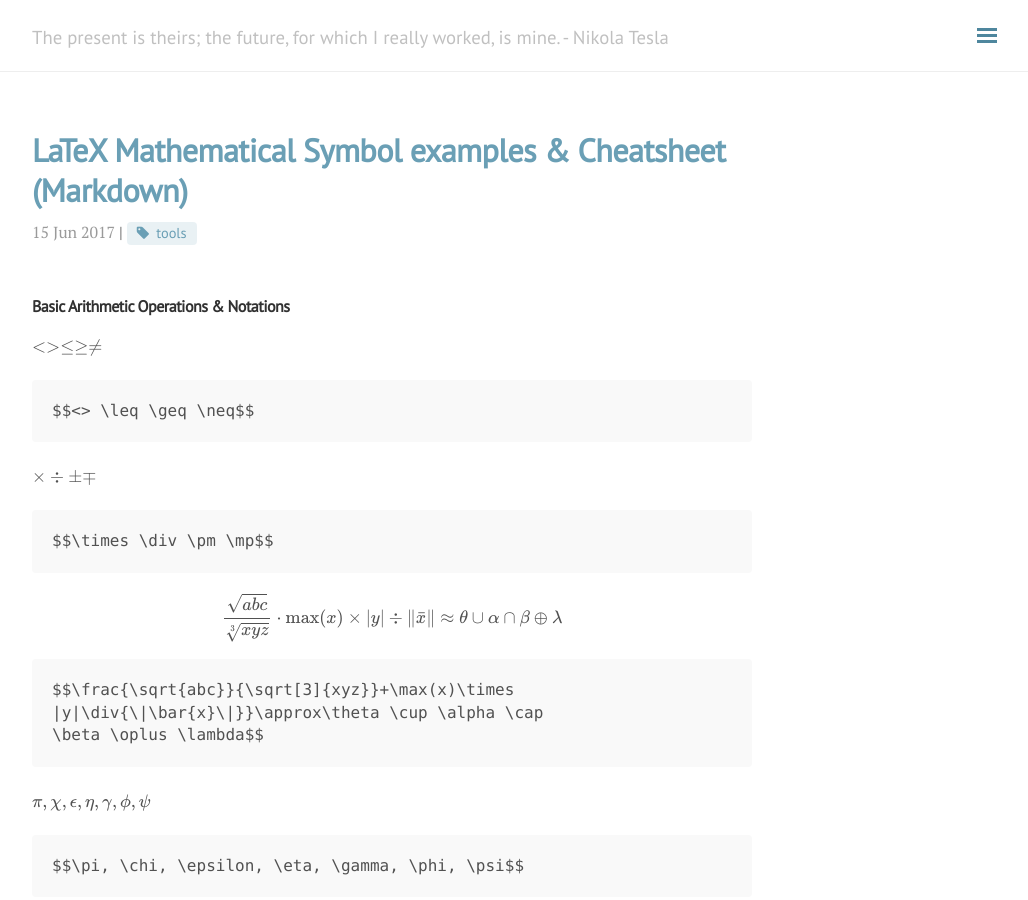
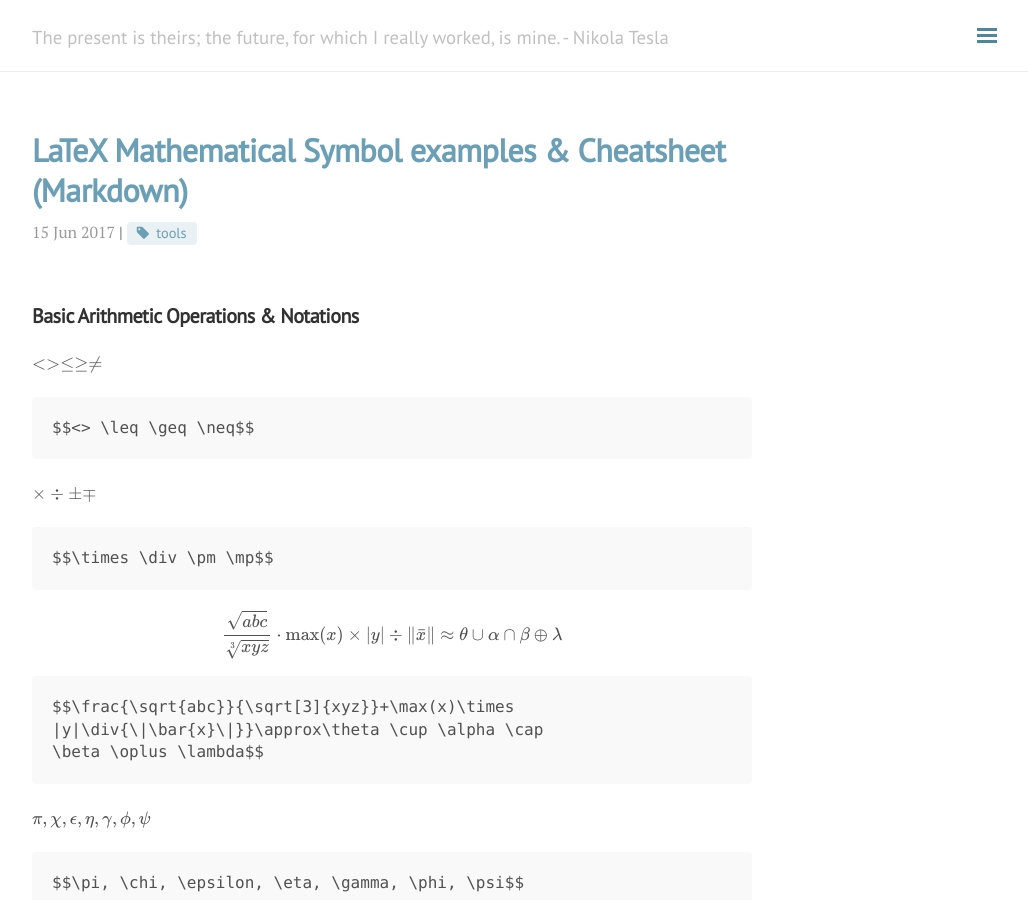
Before and after one commit to andylikescodes/andylikescodes.github.io, a Jekyll site: the page built from _posts/2017-06-15-LaTex-Mathematical-Symbols-Examples-Cheatsheets-markdown.md, in a window 1280 px wide and 900 px high. Shown: the whole window, without its empty margins (248-1276 px from the left). Built offline with Jekyll 4.4.1, drawn with Linux system fonts in a browser that asks for light colours; nearby versions of some CDN libraries; formulas are drawn with MathJax 3; comment, search, counter and statistics services are not loaded.

````diff
--- a/_posts/2017-06-15-LaTex-Mathematical-Symbols-Examples-Cheatsheets-markdown.md
+++ b/_posts/2017-06-15-LaTex-Mathematical-Symbols-Examples-Cheatsheets-markdown.md
@@ -6,7 +6,7 @@ category: Useful Tools
 ---
 
 
-#### Basic Arithmetic Operations & Notations
+## Basic Arithmetic Operations & Notations
 
 $$<> \leq \geq \neq$$
 ```
@@ -34,7 +34,7 @@ $$\rho, \sigma, \Phi, \Psi, \delta, \Delta, \tau$$
 ```
 $$\hat{x}, \widehat{abc}, \overrightarrow{xyz}$$
 
-#### Parentheses
+## Parentheses
 $$\Biggl(\biggl(\Bigl(\bigl((x)\bigr)\Bigr)\biggr)\Biggr)$$
 ```
 $$\Biggl(\biggl(\Bigl(\bigl((x)\bigr)\Bigr)\biggr)\Biggr)$$
@@ -44,7 +44,7 @@ $$[ ] \{ \}$$
 $$[ ] \{ \}$$
 ```
 
-#### Subs & Sups
+## Subs & Sups
 
 $$x_i^2, \log_2 x, x_{i^2}, 10^{10}$$
 ```
@@ -56,14 +56,14 @@ $${x^y}^z,x^{y^z}$$
 $${x^y}^z, x^{y^z}$$
 ```
 
-#### Function names
+## Function names
 $$\sin(x), \tan(x), \arctan(y), \Pr(Y<=y_i), \ln(2), \log_2(8)$$
 ```
 $$\sin(x), \tan(x), \arctan(y), \Pr(Y<=y_i), \ln(2), \log_2(8)$$
 ```
 
 
-#### Limits, derivatives & integrals
+## Limits, derivatives & integrals
 $$\frac{d}{dx}f(x) = f'(x)$$
 ```
 $$\frac{d}{dx}f(x) = f'(x)$$
@@ -83,7 +83,7 @@ $$\iiint_{D}f(x,y,z)dxdydz$$
 ```
 $$\frac{\partial}{\partial{x}}f(x,y)$$
 
-#### Sets
+## Sets
 $$\cup \cap \setminus \subset \subseteq \subsetneq \supset \in \notin \emptyset \varnothing$$
 ```
 $$\cup \cap \setminus \subset \subseteq \subsetneq
@@ -94,14 +94,14 @@ $${n+1 \choose 2k}$$
 $${n+1 \choose 2k}$$
 ```
 
-#### Sums & prods
+## Sums & prods
 $$ f(x) = \sum_{i=0}^n x^{i} + \prod_{i=0}^n x^{i}$$
 ```
 $$f(x) = \sum_{i=0}^n x^{i} + \prod_{i=0}^n x^{i}$$
 ```
 
 
-#### Matrix & vectors
+## Matrix & vectors
 $$\left( \begin{array}{cc} 2\vec{\tau} & 7\phi-\frac{5}{12} \\3\psi & \frac{\pi}8 \end{array} \right)$$
 ```
 $$\left( \begin{array}{cc} 2\vec{\tau} & 7\phi-\frac{5}{12}
````
